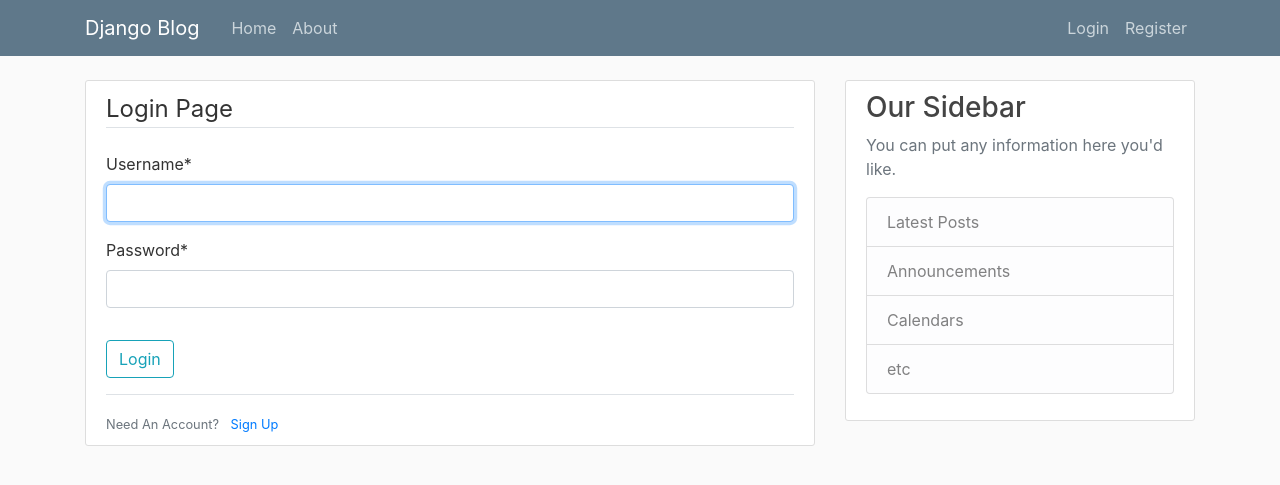
After one commit to aamirawan7584/django_blog, a Django app: page /login/ in a window 1280 px wide. The commit adds this page. Shown: the top 485 px of the page. Run offline with Django 4.2, Linux system fonts and the light colour scheme; some libraries are stand-ins or nearby versions.

Commit message:
login logout system

```diff
--- a/django_project/django_blog/templates/blog/layout.html
+++ b/django_project/django_blog/templates/blog/layout.html
@@ -33,8 +33,14 @@
             </div>
             <!-- Navbar Right Side -->
             <div class="navbar-nav">
-              <a class="nav-item nav-link" href="#">Login</a>
-              <a class="nav-item nav-link" href="#">Register</a>
+              {% if user.is_authenticated%}
+              <a class="nav-item nav-link" href="{% url 'profile' %}">Profile</a>
+              <a class="nav-item nav-link" href="{% url 'logout' %}">Logout</a>
+
+              {%else%}
+              <a class="nav-item nav-link" href="{% url 'login' %}">Login</a>
+              <a class="nav-item nav-link" href="{% url 'register' %}">Register</a>
+              {%endif%}
             </div>
           </div>
         </div>
--- a/django_project/django_project/settings.py
+++ b/django_project/django_project/settings.py
@@ -126,3 +126,6 @@ STATIC_URL = "static/"
 DEFAULT_AUTO_FIELD = "django.db.models.BigAutoField"
 
 CRISPY_TEMPLATE_PACK = 'bootstrap4'
+
+LOGIN_REDIRECT_URL = 'blog-home'
+LOGIN_URL = 'login'
--- a/django_project/django_project/urls.py
+++ b/django_project/django_project/urls.py
@@ -14,11 +14,18 @@ Including another URLconf
     2. Add a URL to urlpatterns:  path('blog/', include('blog.urls'))
 """
 from django.contrib import admin
+from django.contrib.auth import views as auth_views
 from django.urls import path,include
 from users import views as user_views
 
 urlpatterns = [
     path("admin/", admin.site.urls),
     path("register/", user_views.register,name="register"),
-    path("", include('django_blog.urls'))
+    path("profile/", user_views.profile,name="profile"),
+    path("login/", auth_views.LoginView.as_view(template_name = 'users/login.html'),name="login"),
+    path("logout/", auth_views.LogoutView.as_view(template_name = 'users/logout.html'),name="logout"),
+
+    path("", include('django_blog.urls')),
+
+
 ]
--- /dev/null
+++ b/django_project/users/templates/users/login.html
@@ -0,0 +1,22 @@
+{% extends "blog/layout.html" %}
+{% block content %}
+    {% load crispy_forms_tags %}
+
+    <div class="content-section">
+        <form method="POST">
+            {% csrf_token %}
+            <fieldset class="form-group">
+                <legend class="border-bottom mb-4">Login Page</legend>
+                {{ form| crispy }}
+            </fieldset>
+            <div class="form-group">
+                <button class="btn btn-outline-info" type="submit">Login</button>
+            </div>
+        </form>
+        <div class="border-top pt-3">
+            <small class="text-muted">
+                Need An Account? <a class="ml-2" href="{% url 'register' %}">Sign Up</a>
+            </small>
+        </div>
+    </div>
+{% endblock content %}
--- /dev/null
+++ b/django_project/users/templates/users/profile.html
@@ -0,0 +1,6 @@
+{% extends "blog/layout.html" %}
+{% load crispy_forms_tags %}
+
+{% block content %}
+    <h1>{{user.username}}</>
+{% endblock content %}
```
Also changed, not shown: django_project/users/templates/users/logout.html (added, +12 -0 lines), django_project/users/views.py (+7 -3 lines), django_project/db.sqlite3.
